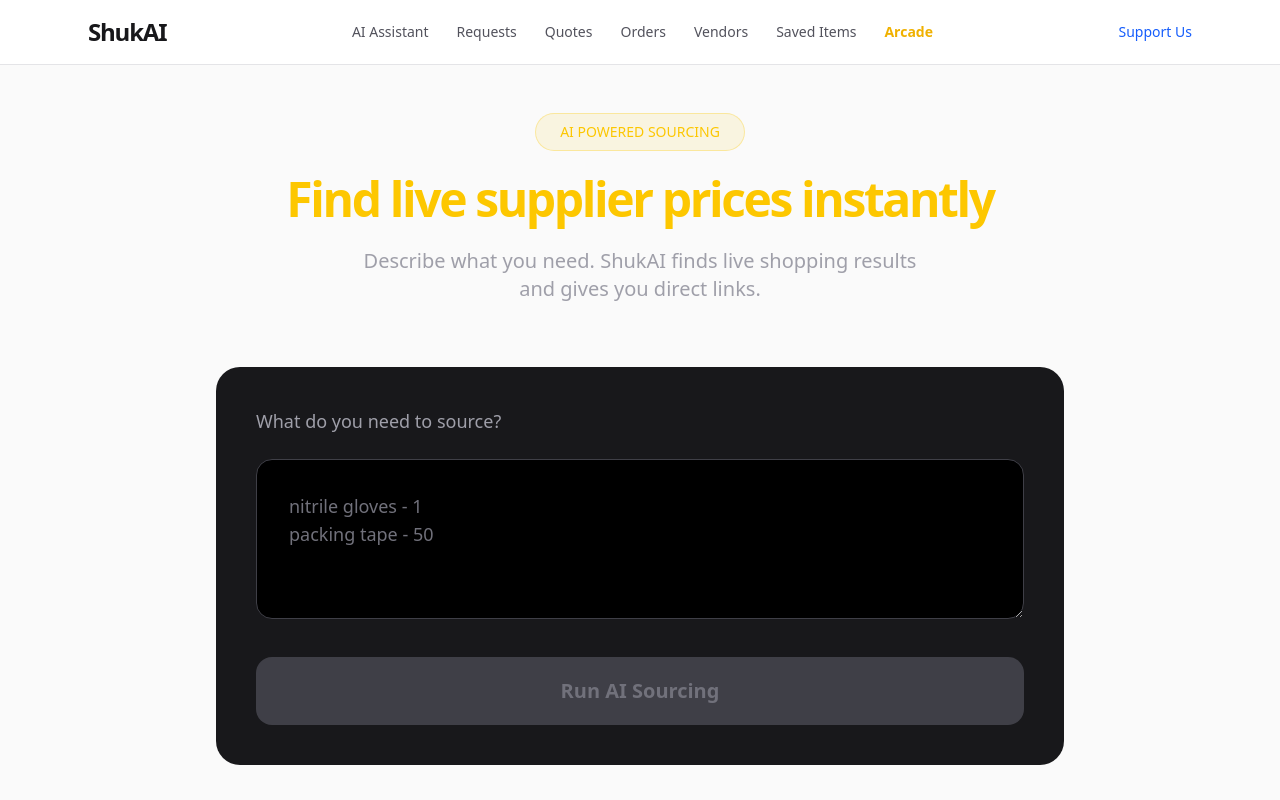
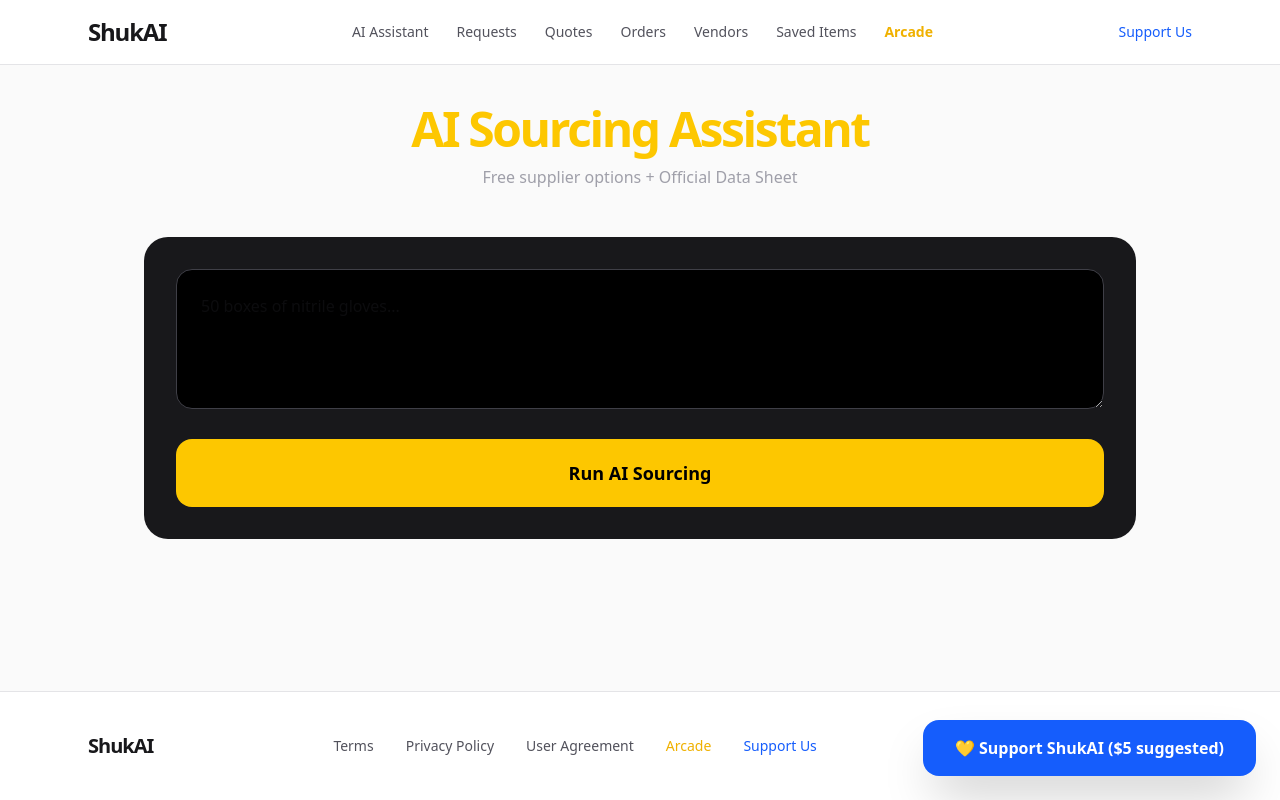
Before and after one commit to Gr33nstonecorp/shuka, a Next.js app: page /assistant in a window 1280 px wide. Shown: the top 800 px of the page. Built offline with nearby package versions, Linux system fonts and the light colour scheme.

Commit message:
Refactor sourcing logic and improve UI elements

```diff
--- a/app/assistant/page.tsx
+++ b/app/assistant/page.tsx
@@ -11,174 +11,155 @@ type Product = {
   delivery: string;
 };
 
-function parseQuantityMap(input: string) {
-  const map = new Map<string, number>();
-
-  input
-    .split("\n")
-    .map((line) => {
-      const [name, qty] = line.split("-");
-      return {
-        item: name?.trim() || "",
-        quantity: Number(qty?.trim()) || 1,
-      };
-    })
-    .filter((x) => x.item)
-    .forEach((x) => map.set(x.item, x.quantity));
-
-  return map;
-}
-
 export default function AssistantPage() {
   const [input, setInput] = useState("");
   const [results, setResults] = useState<Product[]>([]);
   const [loading, setLoading] = useState(false);
   const [error, setError] = useState("");
-
-  const quantityMap = parseQuantityMap(input);
+  const [showReport, setShowReport] = useState(false);
 
   const handleSourcing = async () => {
     if (!input.trim()) {
-      setError("Please enter what you need to source.");
+      setError("Please describe what you need.");
       return;
     }
 
     setLoading(true);
+    setError("");
     setResults([]);
-    setError("");
+    setShowReport(false);
 
     try {
       const res = await fetch("/api/assistant", {
         method: "POST",
-        headers: {
-          "Content-Type": "application/json"
-        },
-        body: JSON.stringify({ input }),
+        headers: { "Content-Type": "application/json" },
+        body: JSON.stringify({ product_name: input }),
       });
 
       const data = await res.json();
 
-      if (!res.ok || !data.results) {
-        setError(data.error || "Failed to get live sourcing results.");
-        setLoading(false);
-        return;
+      if (data.error) {
+        setError(data.error);
+      } else if (data.results && Array.isArray(data.results)) {
+        setResults(data.results);
+      } else {
+        setError("No results returned.");
       }
-
-      setResults(data.results);
-    } catch {
-      setError("Network error. Please try again.");
+    } catch (err) {
+      setError("Failed to fetch results. Please try again.");
     } finally {
       setLoading(false);
     }
   };
 
+  const generateReport = () => {
+    if (results.length === 0) return;
+    setShowReport(true);
+  };
+
+  const makeDonation = async () => {
+    try {
+      const res = await fetch("/api/create-donation-checkout", { method: "POST" });
+      const data = await res.json();
+      if (data.url) {
+        window.location.href = data.url;
+      } else {
+        alert("Could not open donation page.");
+      }
+    } catch (err) {
+      alert("Could not open donation page. Please try again.");
+    }
+  };
+
   return (
-    <div className="max-w-4xl mx-auto px-6 py-12">
-      <div className="text-center mb-16">
-        <div className="inline-block bg-yellow-400/10 text-yellow-400 px-6 py-2 rounded-full text-sm font-medium mb-6 border border-yellow-400/30">
-          AI POWERED SOURCING
-        </div>
-        <h1 className="text-5xl font-black tracking-tighter mb-6 text-yellow-400">
-          Find live supplier prices instantly
-        </h1>
-        <p className="text-xl text-zinc-400 max-w-xl mx-auto">
-          Describe what you need. ShukAI finds live shopping results and gives you direct links.
-        </p>
+    <div className="max-w-5xl mx-auto px-4 py-10">
+      <div className="text-center mb-12">
+        <h1 className="text-5xl font-black tracking-tighter text-yellow-400">AI Sourcing Assistant</h1>
+        <p className="text-zinc-400 mt-3">Free supplier options + Official Data Sheet</p>
       </div>
 
-      <div className="bg-zinc-900 rounded-3xl p-10 mb-16">
-        <p className="text-zinc-400 mb-6 text-lg">What do you need to source?</p>
-
+      <div className="bg-zinc-900 rounded-3xl p-8 mb-12">
         <textarea
           value={input}
           onChange={(e) => setInput(e.target.value)}
-          placeholder={"nitrile gloves - 1\npacking tape - 50"}
-          className="w-full bg-black border border-zinc-700 rounded-2xl p-8 text-lg placeholder-zinc-500 focus:outline-none focus:border-yellow-400 min-h-[160px] resize-y"
+          placeholder="50 boxes of nitrile gloves..."
+          className="w-full bg-black border border-zinc-700 rounded-2xl p-6 text-base min-h-[140px]"
         />
-
         <button
           onClick={handleSourcing}
           disabled={loading || !input.trim()}
-          className="mt-8 w-full bg-yellow-400 hover:bg-yellow-300 disabled:bg-zinc-700 disabled:text-zinc-500 text-black font-semibold py-5 rounded-2xl text-xl transition-all duration-200"
+          className="mt-6 w-full bg-yellow-400 hover:bg-yellow-300 text-black font-semibold py-5 rounded-2xl text-lg"
         >
-          {loading ? "Searching live suppliers..." : "Run AI Sourcing"}
+          {loading ? "Searching suppliers..." : "Run AI Sourcing"}
         </button>
       </div>
 
-      {error && (
-        <div className="text-center text-red-400 py-8 bg-zinc-900 rounded-3xl">
-          {error}
+      {error && <div className="text-red-400 text-center py-8">{error}</div>}
+
+      {results.length > 0 && (
+        <div className="mb-16">
+          <h2 className="text-3xl font-semibold mb-8 text-center">Supplier Options</h2>
+
+          <div className="grid md:grid-cols-3 gap-6 mb-12">
+            {results.map((p, i) => (
+              <div key={i} className="bg-zinc-900 rounded-3xl p-8 text-center">
+                <h3 className="font-medium">{p.vendor}</h3>
+                <p className="text-4xl font-black text-yellow-400 mt-3">${p.price}</p>
+                <a href={p.website} target="_blank" className="mt-8 block bg-black text-yellow-400 py-4 rounded-2xl text-sm">Buy on {p.vendor} →</a>
+              </div>
+            ))}
+          </div>
+
+          <button
+            onClick={generateReport}
+            className="w-full py-7 bg-yellow-400 hover:bg-yellow-300 text-black font-semibold rounded-3xl text-2xl shadow-xl"
+          >
+            📋 Generate Official Data Sheet
+          </button>
         </div>
       )}
 
-      {results.length > 0 && (
-        <div>
-          <div className="flex items-center justify-between mb-10">
-            <h2 className="text-3xl font-semibold text-yellow-400">Recommended Options</h2>
-            <p className="text-zinc-400">Live links only</p>
+      {showReport && (
+        <div className="bg-white text-black rounded-3xl p-8 shadow-2xl">
+          <div className="bg-black text-white p-8 rounded-t-3xl -mx-8 -mt-8 mb-10 text-center">
+            <div className="text-4xl font-black text-yellow-400">SHUKAI</div>
+            <div className="text-sm">OFFICIAL DATA SHEET</div>
           </div>
 
-          <div className="space-y-8">
-            {results.map((product, index) => (
-              <div
-                key={index}
-                className="bg-zinc-900 rounded-3xl p-10 border border-zinc-800 hover:border-yellow-400/50 transition-all"
-              >
-                <div className="flex flex-col md:flex-row md:items-start justify-between gap-8">
-                  <div className="flex-1">
-                    <h3 className="text-2xl font-semibold mb-2">{product.item}</h3>
-                    <p className="text-zinc-400">
-                      Quantity: {quantityMap.get(product.item) || 1}
-                    </p>
-                  </div>
+          <p className="text-2xl font-semibold mb-8">{input}</p>
 
-                  <div className="text-right md:text-left">
-                    <p className="text-xs uppercase tracking-widest text-zinc-500 mb-1">
-                      Live Total
-                    </p>
-                    <p className="text-4xl font-black text-yellow-400">
-                      {product.price > 0 ? `$${product.price.toFixed(2)}` : "N/A"}
-                    </p>
-                  </div>
-                </div>
+          <table className="w-full mb-12">
+            <thead>
+              <tr className="border-b-2 border-black">
+                <th className="text-left py-4">Supplier</th>
+                <th className="text-left py-4">Price</th>
+                <th className="text-left py-4">Delivery</th>
+              </tr>
+            </thead>
+            <tbody>
+              {results.map((p, i) => (
+                <tr key={i} className="border-b">
+                  <td className="py-5 font-medium">{p.vendor}</td>
+                  <td className="py-5 font-semibold">${p.price}</td>
+                  <td className="py-5">{p.delivery}</td>
+                </tr>
+              ))}
+            </tbody>
+          </table>
 
-                <div className="mt-10 mb-8">
-                  <p className="text-xs uppercase tracking-widest text-zinc-500 mb-2">
-                    Vendor
-                  </p>
-                  <p className="text-2xl font-medium">{product.vendor}</p>
-                </div>
-
-                <div className="bg-zinc-800/80 rounded-2xl p-8 mb-10">
-                  <p className="text-zinc-300">{product.reason}</p>
-                  <p className="text-zinc-400 mt-2">Delivery: {product.delivery}</p>
-                </div>
-
-                {product.website ? (
-                  <a
-                    href={product.website}
-                    target="_blank"
-                    rel="noopener noreferrer"
-                    className="block w-full text-center bg-yellow-400 hover:bg-yellow-300 text-black font-semibold py-5 rounded-2xl text-xl transition-all"
-                  >
-                    Open supplier →
-                  </a>
-                ) : (
-                  <div className="block w-full text-center bg-zinc-700 text-zinc-400 font-semibold py-5 rounded-2xl text-xl">
-                    No live link found
-                  </div>
-                )}
-              </div>
-            ))}
+          <div className="flex gap-4 mt-12">
+            <button onClick={() => window.print()} className="flex-1 py-4 bg-black text-white rounded-2xl">Print / Save PDF</button>
+            <button onClick={() => setShowReport(false)} className="flex-1 py-4 border border-black rounded-2xl">Close</button>
           </div>
         </div>
       )}
 
-      {results.length === 0 && !loading && !error && (
-        <div className="text-center text-zinc-500 py-20">
-          Enter one item per line and click “Run AI Sourcing” to get live supplier results.
-        </div>
-      )}
+      <button
+        onClick={makeDonation}
+        className="fixed bottom-6 right-6 bg-blue-600 hover:bg-blue-500 text-white font-semibold px-8 py-4 rounded-2xl shadow-2xl flex items-center gap-2 z-50"
+      >
+        💛 Support ShukAI ($5 suggested)
+      </button>
     </div>
   );
 }
```
